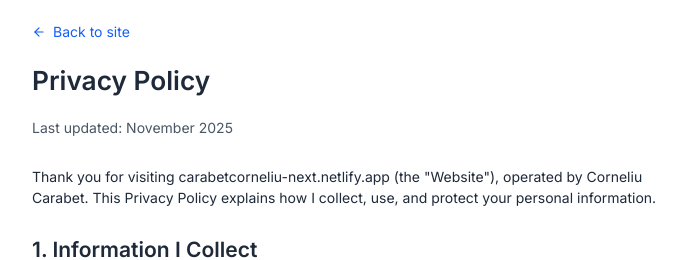
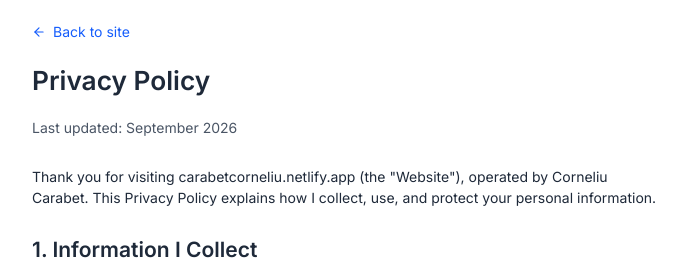
Before and after one commit to carabetcorneliu/personalPageNextJS, a Next.js app: page /privacy in a window 1280 px wide. Shown: the top 260 px of the page, without its empty margins (293-979 px from the left). Built offline with nearby package versions, Linux system fonts and the light colour scheme.

Commit message:
Change last updated date to September 2026
Updated the last updated date in the privacy policy.

```diff
--- a/src/app/privacy/page.tsx
+++ b/src/app/privacy/page.tsx
@@ -14,11 +14,11 @@
         </Link>
       </div>
       <h1 className="text-3xl font-semibold mb-6">Privacy Policy</h1>
-      <p className="text-gray-600 mb-8">Last updated: November 2025</p>
+      <p className="text-gray-600 mb-8">Last updated: September 2026</p>
 
       <section className="mb-8">
         <p className="mb-4">
-          Thank you for visiting carabetcorneliu-next.netlify.app (the{" "}
+          Thank you for visiting carabetcorneliu.netlify.app (the{" "}
           {`"Website"`}), operated by Corneliu Carabet. This Privacy Policy
           explains how I collect, use, and protect your personal information.
         </p>
```
